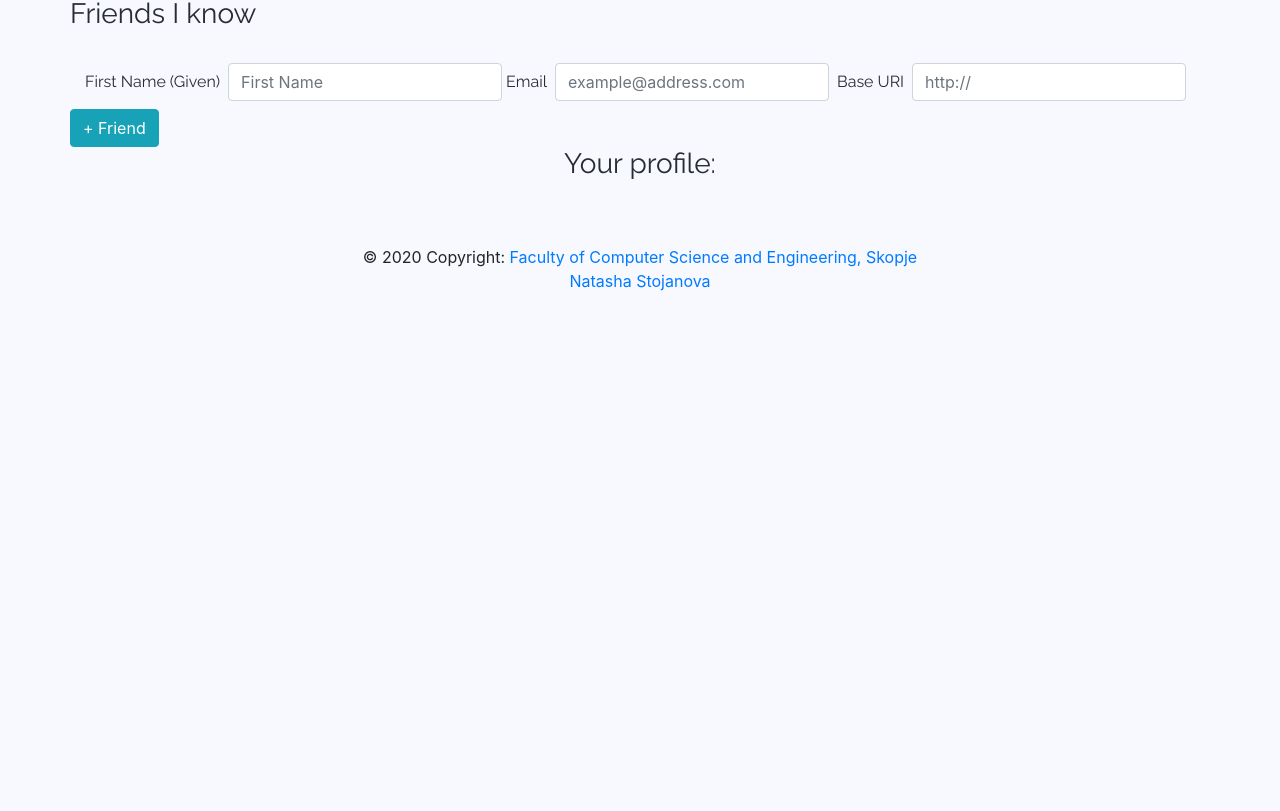
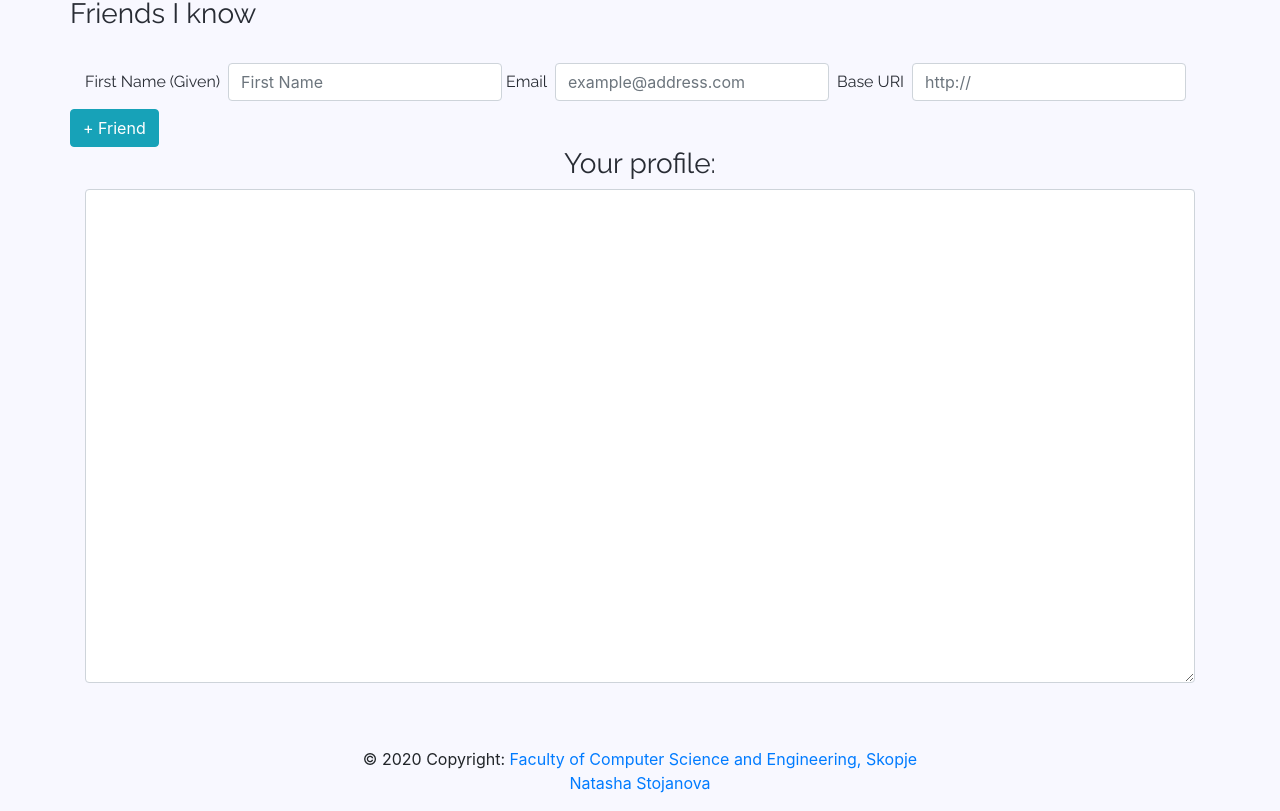
Before and after one commit to NatashaStojanova/FOAF-profile-generator, a React (Create React App) app in the folder frontend/: page /create in a window 1280 px wide. Shown: the part 711-1522 px from the top of the page. Before the commit the page ends 1020 px from the top, so only its background shows below. Built offline with nearby package versions, Linux system fonts and the light colour scheme.

Commit message:
add textarea

```diff
--- a/frontend/src/components/CreateProfile/createProfile.js
+++ b/frontend/src/components/CreateProfile/createProfile.js
@@ -96,7 +96,7 @@ class CreateProfile extends Component {
                         //alert("Successfully added person");
                         PersonService.generateProfile(newPerson).then(personResp => {
                             document.getElementById("foafProfile").style.border = "thin solid #d3d3d3";
-                            document.getElementById("foafProfile").innerText = personResp.data;
+                            document.getElementById("foafProfile").innerHTML = personResp.data;
                             //alert("Successfully created Profile")
                         }).catch(error => {
                             alert("GENERATE")
@@ -131,9 +131,6 @@ class CreateProfile extends Component {
 
     }
     validate = (id) => {
-        console.log("we are here")
-        console.log(this.state)
-        debugger;
         if (!this.state.person.baseURI || !this.state.person.email) {
             console.log("person inputs BLANK")
             console.log(this.state)
@@ -268,9 +265,11 @@ class CreateProfile extends Component {
                              onSocNetChange={this.socNetChange}/>
                         <div className="form-group">
                             <h3>Your profile:</h3>
-                            <div align="left" id="foafProfile" style={{background: "white"}}>
-
-                            </div>
+                            <textarea
+                                className="form-control"
+                                id="foafProfile"
+                                rows="20"
+                            />
                         </div>
 
                     </div>)}
--- a/frontend/src/components/Explorer/explorer.js
+++ b/frontend/src/components/Explorer/explorer.js
@@ -56,7 +56,6 @@ class Explorer extends Component{
 
     validate = () => {
         console.log(this.state)
-        //debugger;
         if (!this.state.profile.yourProfile || !this.state.profile.inputFormat) {
             console.log(this.state)
             return false;
--- a/frontend/src/components/Parser/parser.js
+++ b/frontend/src/components/Parser/parser.js
@@ -38,7 +38,7 @@ class Parser extends Component{
         });
         PersonService.parseProfile(this.state.profile).then(profileResp => {
             document.getElementById("parserProfile").style.border = "thin solid #d3d3d3";
-            document.getElementById("parserProfile").innerText = profileResp.data
+            document.getElementById("parserProfile").innerHTML = profileResp.data
             //alert("PROFILE PARSED");
         }).catch(error => {
             console.log(error.data)
@@ -113,9 +113,12 @@ class Parser extends Component{
                         <Button type="button" className="btn btn-info" disabled={this.state.disable}
                                 onClick={this.parseFOAFProfile}>Parse profile</Button>
                         <br/>
-                        <div id="parserProfile" align="left">
-                            <br/>
-                            <br/>
+                        <div className="form-group">
+                            <textarea
+                                className="form-control"
+                                id="parserProfile"
+                                rows="20"
+                            />
                         </div>
                     </div>)}
 
```
